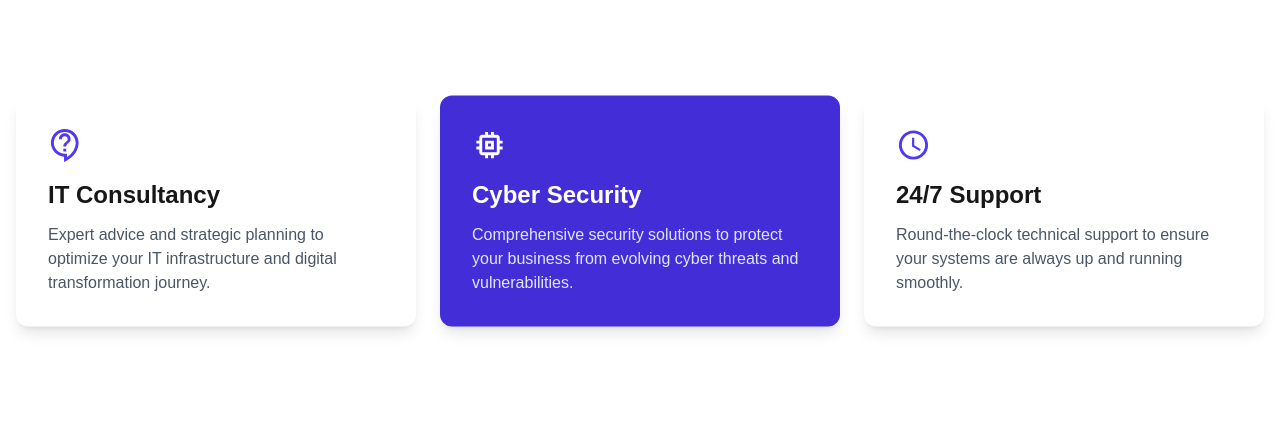
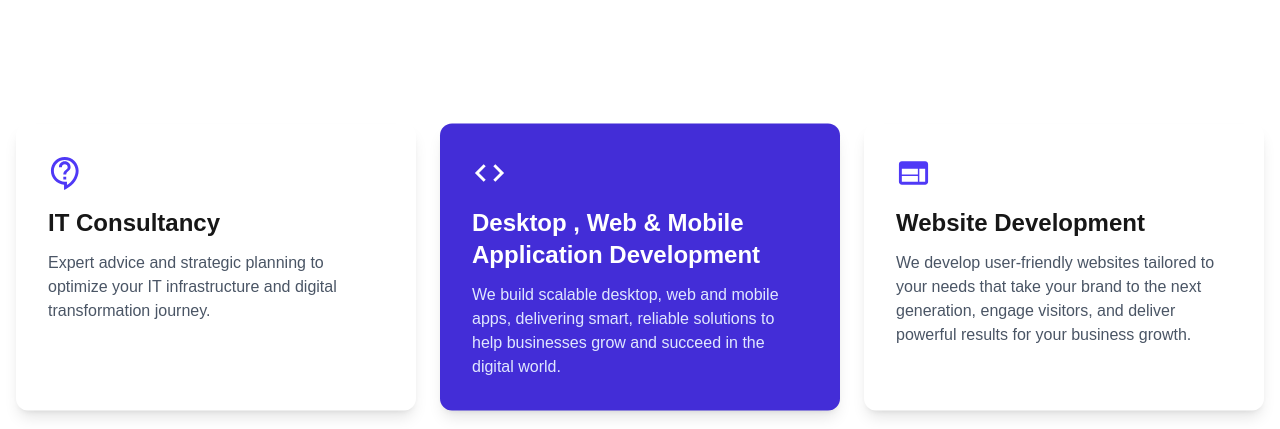
Before and after one commit to DMS-ranil/test-ceybaseit-web, a Next.js app: page /test-ceybaseit-web/ in a window 1280 px wide. Shown: the part 820-1249 px from the top of the page. Built offline with nearby package versions, Linux system fonts and the light colour scheme.

Commit message:
Update page.tsx

```diff
--- a/src/app/page.tsx
+++ b/src/app/page.tsx
@@ -10,6 +10,8 @@ import {
 } from '@mui/icons-material';
 import LinkedInIcon from '@mui/icons-material/LinkedIn';
 import ArrowUpwardIcon from '@mui/icons-material/ArrowUpward';
+import CodeIcon from '@mui/icons-material/Code';
+import WebIcon from '@mui/icons-material/Web';
 import AOS from 'aos';
 import 'aos/dist/aos.css';
 import { motion } from "framer-motion";
@@ -429,11 +431,11 @@ export default function Home() {
               data-aos="fade-up"
             >
               <div className="text-white mb-4">
-                <MemoryOutlined fontSize="large" />
+                <CodeIcon fontSize="large" />
               </div>
-              <h3 className="text-2xl font-bold mb-3">Cyber Security</h3>
+              <h3 className="text-2xl font-bold mb-3">Desktop , Web & Mobile Application Development</h3>
               <p className="text-indigo-100">
-                Comprehensive security solutions to protect your business from evolving cyber threats and vulnerabilities.
+                We build scalable desktop, web and mobile apps, delivering smart, reliable solutions to help businesses grow and succeed in the digital world.
               </p>
             </motion.div>
 
@@ -443,11 +445,11 @@ export default function Home() {
               data-aos="fade-down"
             >
               <div className="text-indigo-600 mb-4">
-                <AccessTime fontSize="large" />
+                <WebIcon fontSize="large" />
               </div>
-              <h3 className="text-2xl font-bold mb-3">24/7 Support</h3>
+              <h3 className="text-2xl font-bold mb-3">Website Development</h3>
               <p className="text-gray-600">
-                Round-the-clock technical support to ensure your systems are always up and running smoothly.
+                We develop user-friendly websites tailored to your needs that take your brand to the next generation, engage visitors, and deliver powerful results for your business growth.
               </p>
             </motion.div>
           </div>
```
